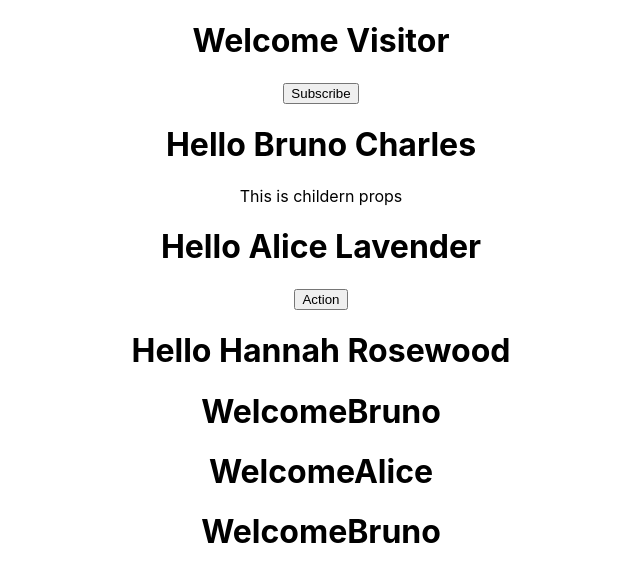
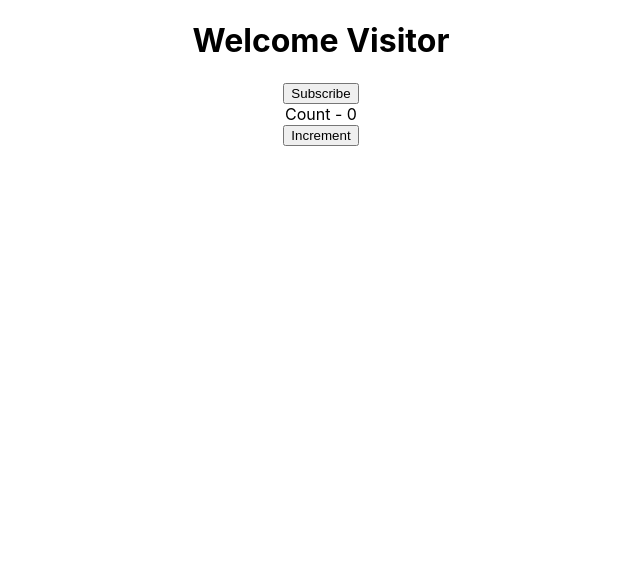
Before and after one commit to Sewvandiii/React-Fisrt-Step, a React (Create React App) app: page / in a window 1280 px wide. Shown: the top 582 px of the page, without its empty margins (319-959 px from the left). Built offline with nearby package versions, Linux system fonts and the light colour scheme.

Commit message:
do's and dont's of setState

```diff
--- a/src/App.js
+++ b/src/App.js
@@ -5,13 +5,15 @@ import Greet from './Components/Greet'
 import Welcome from './Components/Welcome'
 import Hello from './Components/Hello'
 import Message from './Components/Message'
+import Counter from './Components/Counter';
 
 function App() {
   return (
     <div className="App">
 
     <Message />
-    <Greet name = "Bruno" surname = "Charles">
+    <Counter />
+    {/*<Greet name = "Bruno" surname = "Charles">
     <p>This is childern props</p>  </Greet>
 
     <Greet name = "Alice" surname = "Lavender">
@@ -25,7 +27,7 @@ function App() {
     <Welcome name = "Alice" surname = "Lavender"></Welcome>
 
     <Welcome name = "Bruno" surname = "Charles"  ></Welcome>
-    {/*<Hello />*/}
+    <Hello />*/}
     </div>
   );
 }
--- /dev/null
+++ b/src/Components/Counter.js
@@ -0,0 +1,58 @@
+import React, { Component } from 'react'
+//rce
+class Counter extends Component {
+
+    //rconst
+    constructor(props) {
+        super(props)
+
+        this.state = {
+             count : 0
+        }
+    }
+
+    //********the only place that i can use this.state is only in constructor */
+    //********when i use this.state directly it wont change in UI but in the console */
+    //********So setState is gonna use */
+
+    //define the increment method
+    increment(){
+        // this.setState({
+        //     count: this.state.count + 1
+        // },  () => {console.log('CallBack Value',this.state.count)}) //callback function
+        //console.log(this.state.count) dont use console after setState
+
+        //create a preState parameter
+        //**********when you have to updatethe state using previous state make sure to pass a function as an argument
+        //instead of regular object */
+        this.setState((preState,props) => ({
+            count: preState.count +1
+        }))
+
+        console.log(this.state.count)
+    }
+
+    incrementFive(){
+        this.increment()
+        this.increment()
+        this.increment()
+        this.increment()
+        this.increment()
+    }
+//bind the counter value with the curly brackets
+    render() {
+        return (
+            <div>
+                <div>Count - {this.state.count}</div>
+                <button onClick = {() => this.incrementFive()}>Increment</button>
+            </div>
+        )
+    }
+}
+
+export default Counter
+
+//************************************************************* */
+// this.setState((preState, props) => ({
+//     count: preState.count + PushSubscriptionOptions.addValue
+// }))
--- a/src/Components/Message.js
+++ b/src/Components/Message.js
@@ -10,13 +10,11 @@ class Message extends Component{
 
         }
     }
-
     changeMessage(){
         this.setState({
-            message:'Thank youfor subscribing'
+            message:'Thank you for subscribing'
         })
     }
-
 
     render(){
         return(
```
